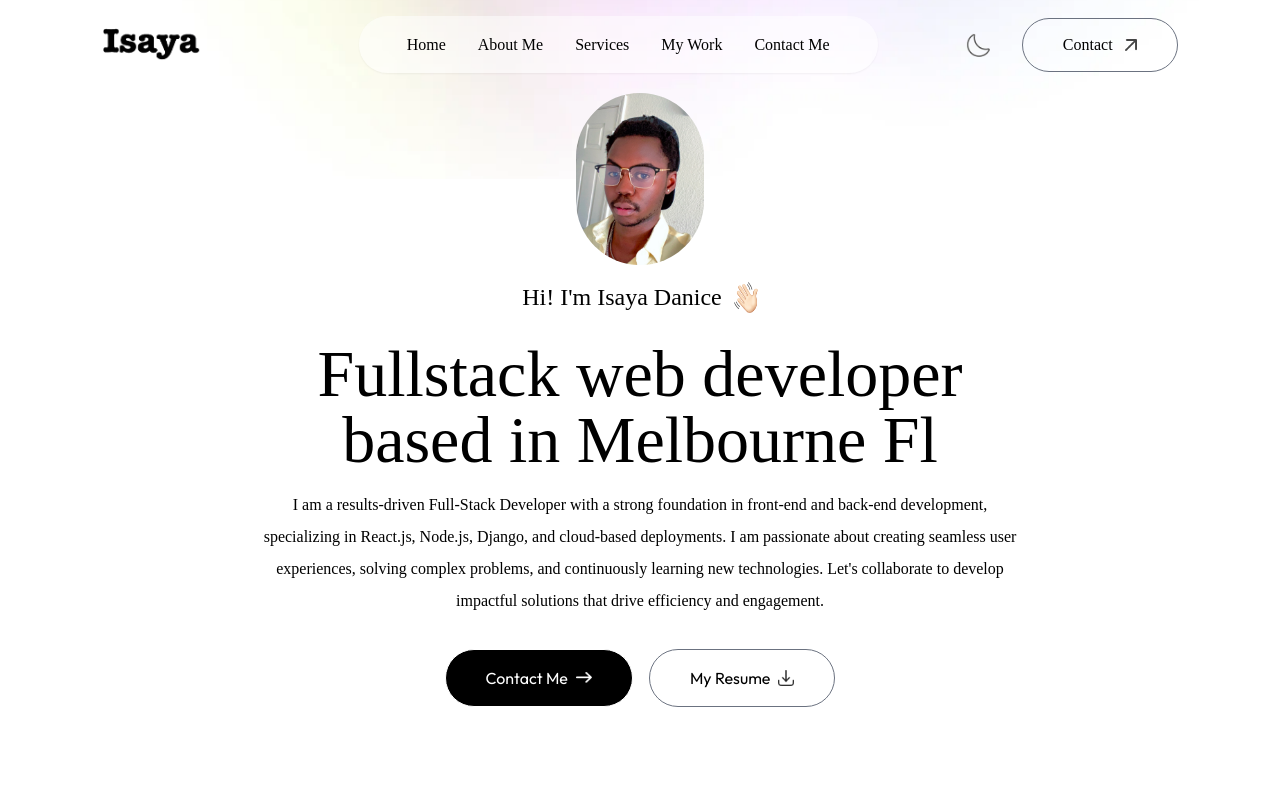
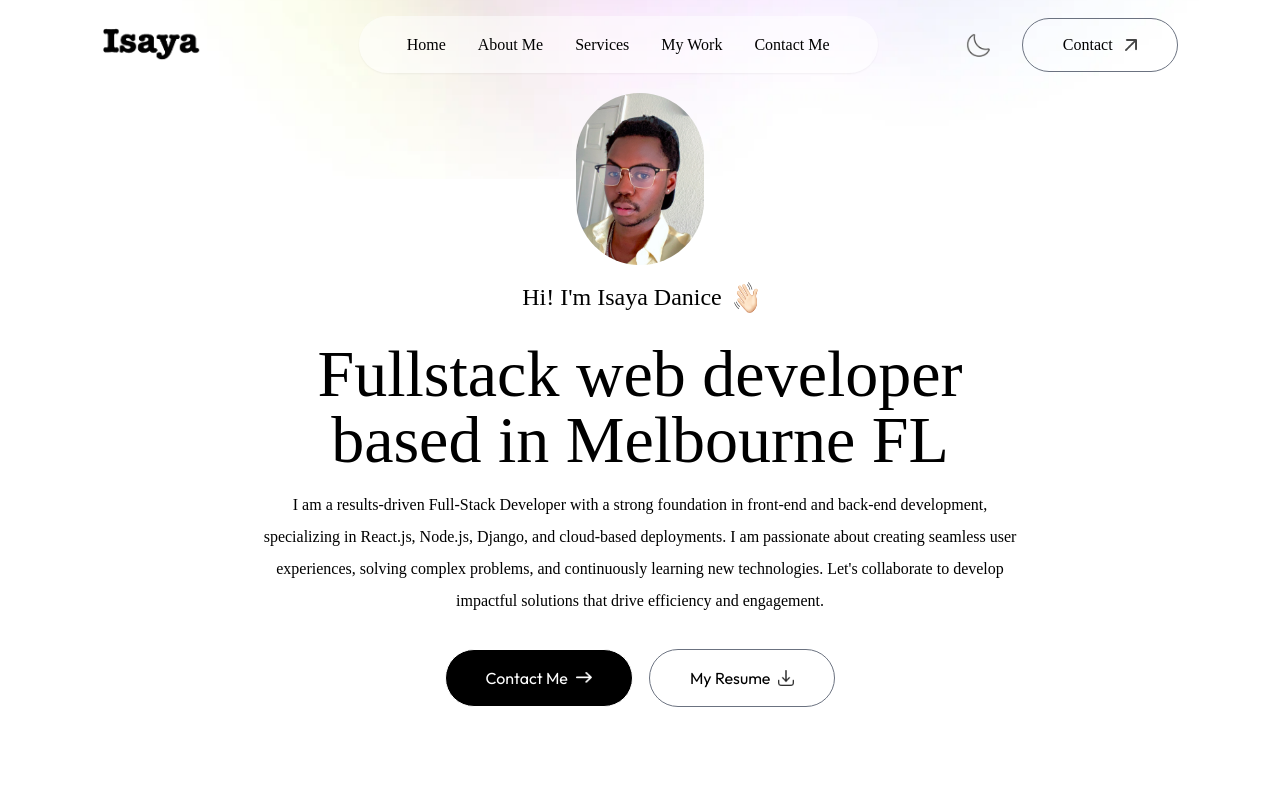
Before and after one commit to ottyze/my-portfolio, a Next.js app: page / in a window 1280 px wide. Shown: the top 800 px of the page. Built offline with nearby package versions, Linux system fonts and the light colour scheme; no server answers; a web font is replaced by a local one.

Commit message:
updated resume section

```diff
--- a/app/components/Header.jsx
+++ b/app/components/Header.jsx
@@ -16,7 +16,7 @@ const Header = () => {
         <motion.h1
         initial={{y: -30, opacity: 0}} whileInView={{y:0, opacity: 1}} transition={{duration: 0.8, delay:0.5}}
           className='text-3xl sm:text-6xl lg:text-[66px] font-Ovo'>
-            Fullstack web developer based in Melbourne Fl
+            Fullstack web developer based in Melbourne FL
         </motion.h1>
         <motion.p
         initial={{opacity: 0}} whileInView={{opacity: 1}} transition={{duration: 0.7, delay:0.6}}
@@ -29,7 +29,7 @@ const Header = () => {
             href="#contact" className='px-10 py-3 border rounded-full items-center gap-2 border-white bg-black text-white flex dark:bg-transparent'>Contact Me <Image src={assets.right_arrow_white} alt="" className='w-4'/></motion.a>
             <motion.a
             initial={{y: 30, opacity: 0}} whileInView={{y:0, opacity: 1}} transition={{duration: 0.6, delay:1.2}}
-            href="/sample-resume.pdf" download className='px-10 py-3 border rounded-full items-center gap-2 border-gray-500 flex dark:text-black bg-white'>My Resume <Image src={assets.download_icon} alt="" className='w-4'/></motion.a>
+            href="/sftwr_dev_danice.pdf" download className='px-10 py-3 border rounded-full items-center gap-2 border-gray-500 flex dark:text-black bg-white'>My Resume <Image src={assets.download_icon} alt="" className='w-4'/></motion.a>
         </div>
 
     </div>
```
Also changed, not shown: 2 other files (tests, documents, lock files or other folders).
